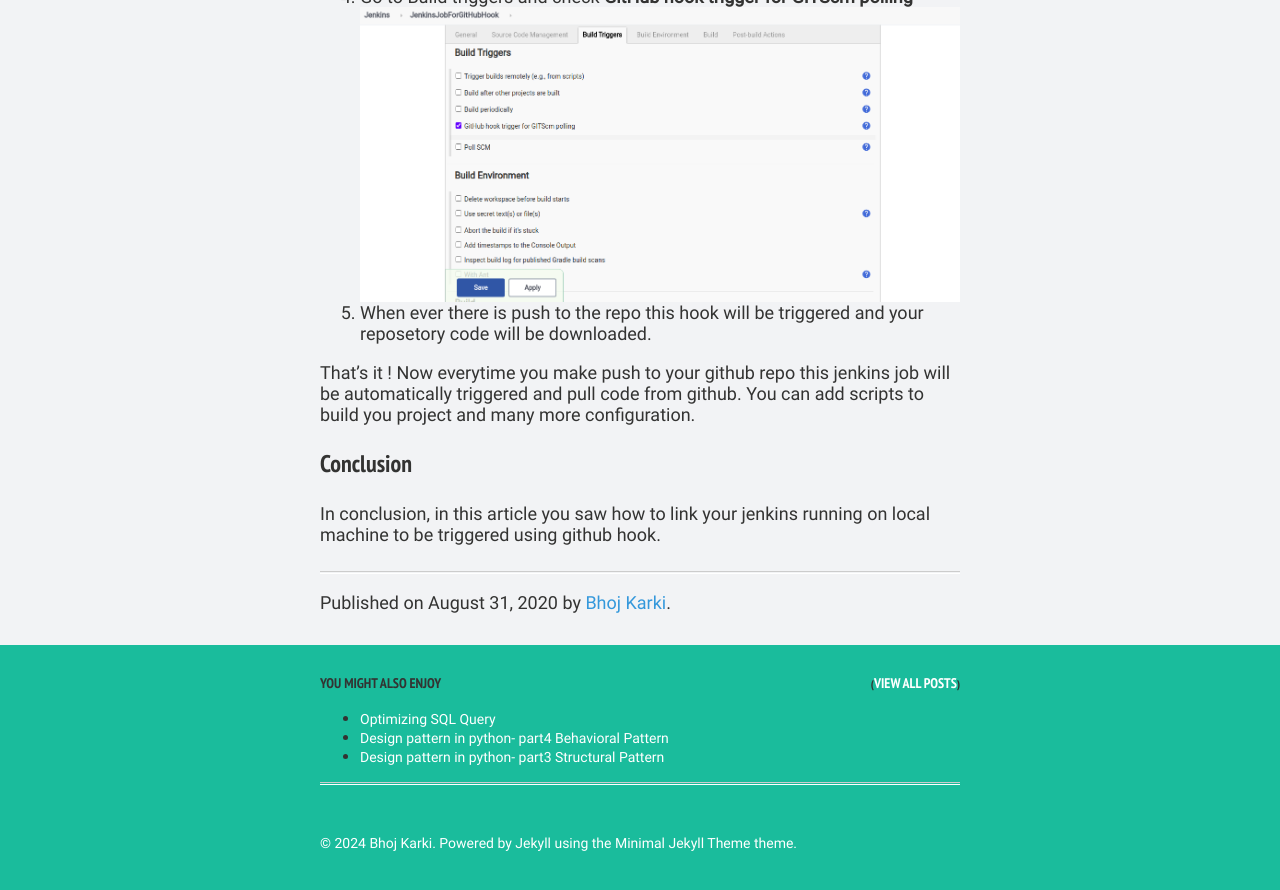
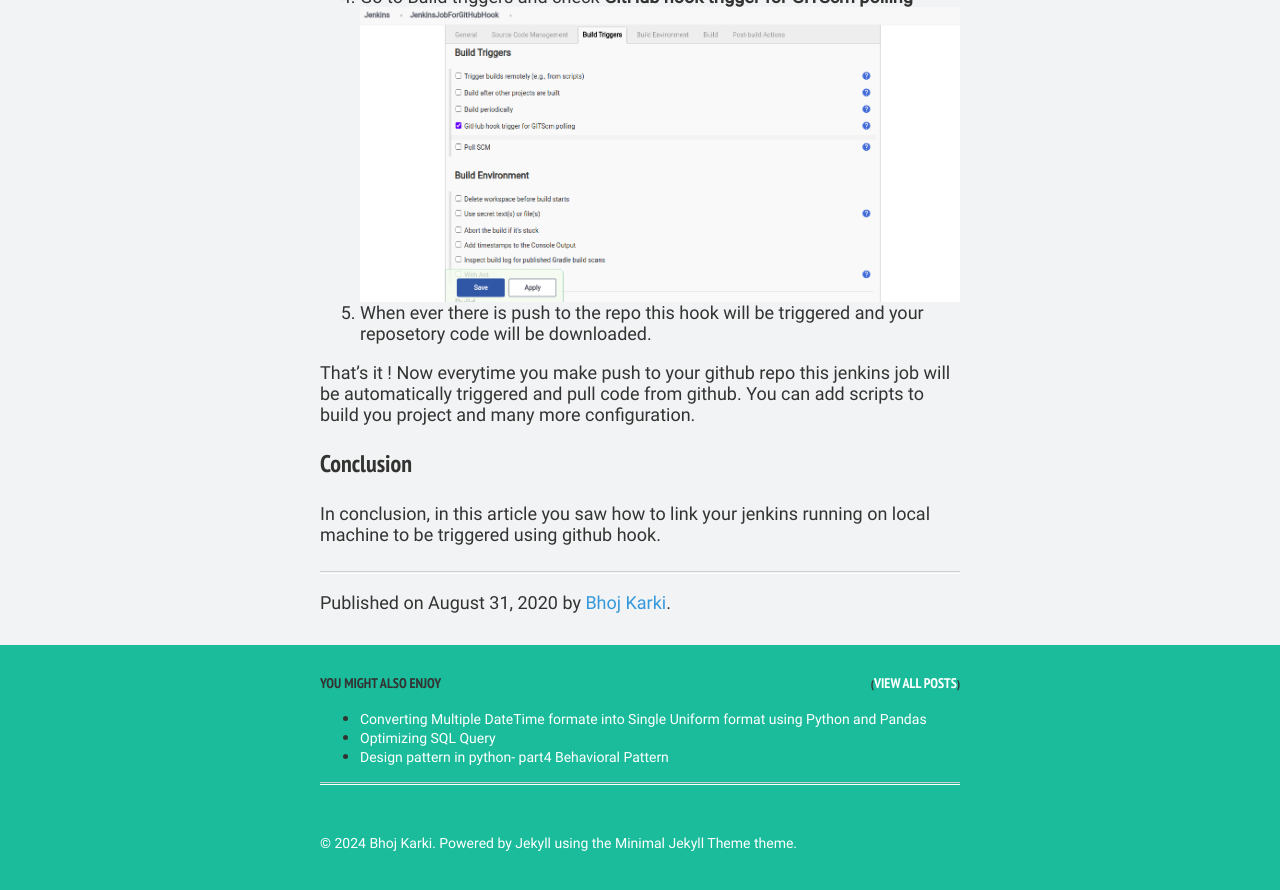
Before and after one commit to bhoj001/bhoj001.github.io, a Jekyll site: the page built from _posts/2020-8-31-Jenkins-with-githubhooks.md, in a window 1280 px wide and 900 px high, scrolled down 3391 px. Shown: the top 890 px of the window. Built offline with Jekyll 4.4.1, drawn with Linux system fonts in a browser that asks for light colours; nearby versions of some CDN libraries; library files that are not in the unit come from our copies; some of the changed lines change nothing that is shown.

Commit message:
added new post

````diff
--- a/_config.yml
+++ b/_config.yml
@@ -74,7 +74,7 @@
 
 
 # http://en.wikipedia.org/wiki/List_of_tz_database_time_zones
-timezone:    Asia/Kathmandu
+timezone:    America/Chicago
 future:      true
 pygments:    true
 markdown:    kramdown
@@ -89,12 +89,12 @@
   toc_levels: 1..6
   use_coderay: false
 
-  coderay:
-    coderay_line_numbers: 1
-    coderay_line_numbers_start: 1
-    coderay_tab_width: 4
-    coderay_bold_every: 10
-    coderay_css: class
+  # coderay:
+  #   coderay_line_numbers: 1
+  #   coderay_line_numbers_start: 1
+  #   coderay_tab_width: 4
+  #   coderay_bold_every: 10
+  #   coderay_css: class
 
 include: [".htaccess"]
 exclude: ["lib", "config.rb", "Capfile", "config", "log", "Rakefile", "Rakefile.rb", "tmp", "less", "*.sublime-project", "*.sublime-workspace", "test", "spec", "Gruntfile.js", "package.json", "node_modules"]
--- a/_layouts/post.html
+++ b/_layouts/post.html
@@ -55,7 +55,7 @@
         </div>
 
       {% comment %}
-        <p class="byline"><strong>{{ page.title }}</strong> was published on <time datetime="{{ page.date | date_to_xmlschema }}">{{ page.date | date: "%B %d, %Y" }}</time>{% if page.modified %} and last modified on <time datetime="{{ page.modified | date: "%Y-%m-%d" }}">{{ page.modified | date: "%B %d, %Y" }}</time>{% endif %} by <a href="{{ site.url }}/about" title="About {{ site.owner.name }}">
+        <p class="byline"><strong>{{ page.title }}</strong> was published on <time datetime="{{ page.date | date_to_xmlschema }}">{{ page.date | date: "%B %d, %Y" }}</time>{% if page.modified %} and last modified on <time datetime="{{ page.modified | date: "%Y-%m-%d" }}">{{ page.modified | date: "%B %d, %Y" }}</time>{% endif %} by <a href="{{ site.url }}/contact" title="About {{ site.owner.name }}">
         {% assign authorCount = page.authors | size %}
         {% if authorCount == 0 %}
             Site Admin
@@ -78,7 +78,7 @@
        {%endcomment%}
        Published on <time datetime="{{ page.date | date_to_xmlschema }}">{{ page.date | date: "%B %d, %Y" }}</time>
        {% if page.modified %} and last modified on <time datetime="{{ page.modified | date: "%Y-%m-%d" }}">{{ page.modified | date: "%B %d, %Y" }}</time>{% endif %}
-       by <a href="{{ site.url }}/about" title="About {{ site.owner.name }}" class="custom_text_color_blue">{{ site.owner.name }}</a>.
+       by <a href="{{ site.url }}/contact" title="About {{ site.owner.name }}" class="custom_text_color_blue">{{ site.owner.name }}</a>.
       </footer>
     </div><!-- /.article-wrap -->
   {% if site.disqus_shortname and page.comments %}
--- /dev/null
+++ b/_posts/2024-08-06-Converting-Multiple-DateFormat-into-uniform-date-in-python.md
@@ -0,0 +1,124 @@
+---
+layout: post
+title: "Converting Multiple DateTime formate into Single Uniform format using Python and Pandas"
+description: "Convert multiple datetime formate into single uniform format"
+tags: [python, pandas]
+# link: http://mademistakes.com
+published: True
+authors: 'Bhoj Bahadur Karki'
+name: 'Bhoj Bahadur Karki'
+share: True
+---
+Problem Statement:
+
+Imagine you are receiving data for an ETL pipeline from multiple sources, each with a different datetime format for when the items are created. Through the ETL process, this data is collected into a single Excel file where you must convert the datetime values to a standard format before inserting them into the data warehouse.
+
+Assume you have datetime values in five different formats:
+
+```python
+'2024-02/05',
+'02/01/2024',
+'02/16-2024 10:01:35',
+'02 22 2024'
+```
+
+Your output should be a standard format such as:
+
+```
+2024-02-22 00:00:00
+2024-02-16 10:01:35
+2024-02-05 00:00:00
+2024-02-01 00:00:00
+```
+
+Solution:
+
+We can use python pandas to convert the list of dates into data frame and then use apply function to apply parse date function. The parse date function uses python datetime.strptime() function.
+
+
+We can use Python Pandas to convert the list of dates into a DataFrame and then use the `apply` function to apply the`parse_date`function. The`parse_date`function utilizes Python's`datetime.strptime()` function.
+
+
+About the `datetime.strptime()` class method:
+It parses a string into a datetime object given a corresponding format
+
+
+
+About datetime.strptime() class method:
+It parses a string into a datetime object given a corresponding format
+
+Syntax:
+
+```python
+strptime(date_string, format)
+```
+
+Code:
+
+```python
+import pandas as pd
+from datetime import datetime
+
+
+# Step 1: given dates from questions as input
+given_date =[
+        '2024-02/05',
+        '02/01/2024',
+        '02/16-2024 10:01:35',
+        '02 22 2024']
+
+given_date_df = pd.DataFrame({'date': given_date})
+
+# Step 2: Define a function to parse and standardize the date format
+def parse_date(date_str:str):
+    date_formats = [
+        '%Y-%m/%d',
+        '%m/%d/%Y',
+        '%m/%d-%Y %H:%M:%S',
+        '%m %d %Y'
+    ]
+    for fmt in date_formats:
+        try:
+            return datetime.strptime(date_str, fmt)
+        except ValueError:
+            pass
+    raise ValueError(f'Invalid format {date_str}')
+
+
+given_date_df['parsed_date'] = given_date_df['date'].apply(parse_date)
+
+print(given_date_df)
+```
+
+Output:
+
+```python
+                  date         parsed_date
+0           2024-02/05 2024-02-05 00:00:00
+1           02/01/2024 2024-02-01 00:00:00
+2  02/16-2024 10:01:35 2024-02-16 10:01:35
+3           02 22 2024 2024-02-22 00:00:00
+
+```
+
+# Sorting the given values in latest order
+
+Now if you want to sort the values in descending order to get the most recent ones in the top you can do following:
+
+```python
+# Step 4: Sorting the dataframe by the parsed date in descending order
+sorted_date_df = given_date_df.sort_values(by='parsed_date', ascending=False).reset_index(drop=True)
+
+# Step 5: Display the sorted dataframe
+sorted_date_df[['date', 'parsed_date']]
+```
+
+Output:
+
+```python
+date	parsed_date
+0	02 22 2024	2024-02-22 00:00:00
+1	02/16-2024 10:01:35	2024-02-16 10:01:35
+2	2024-02/05	2024-02-05 00:00:00
+3	02/01/2024	2024-02-01 00:00:00
+```
````
